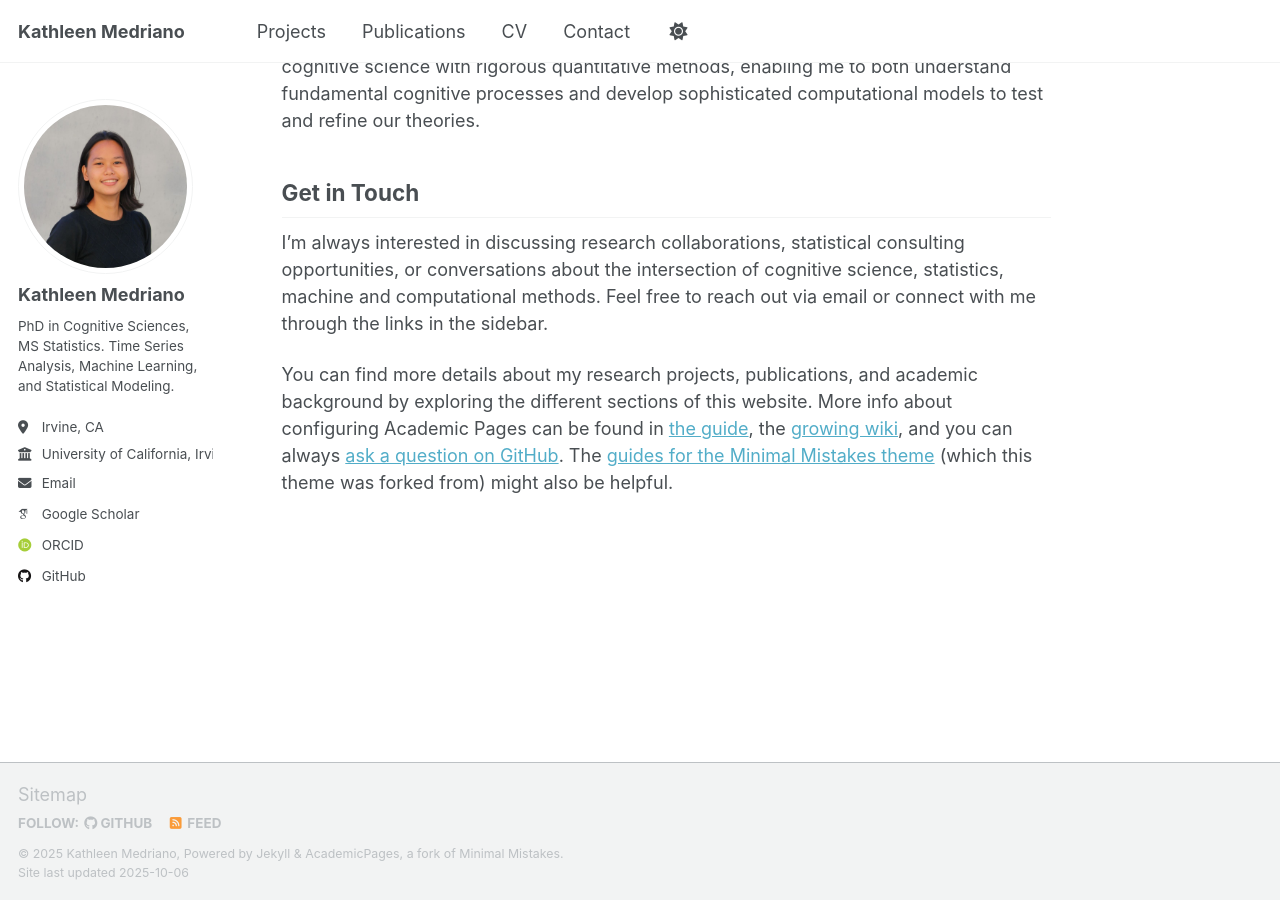
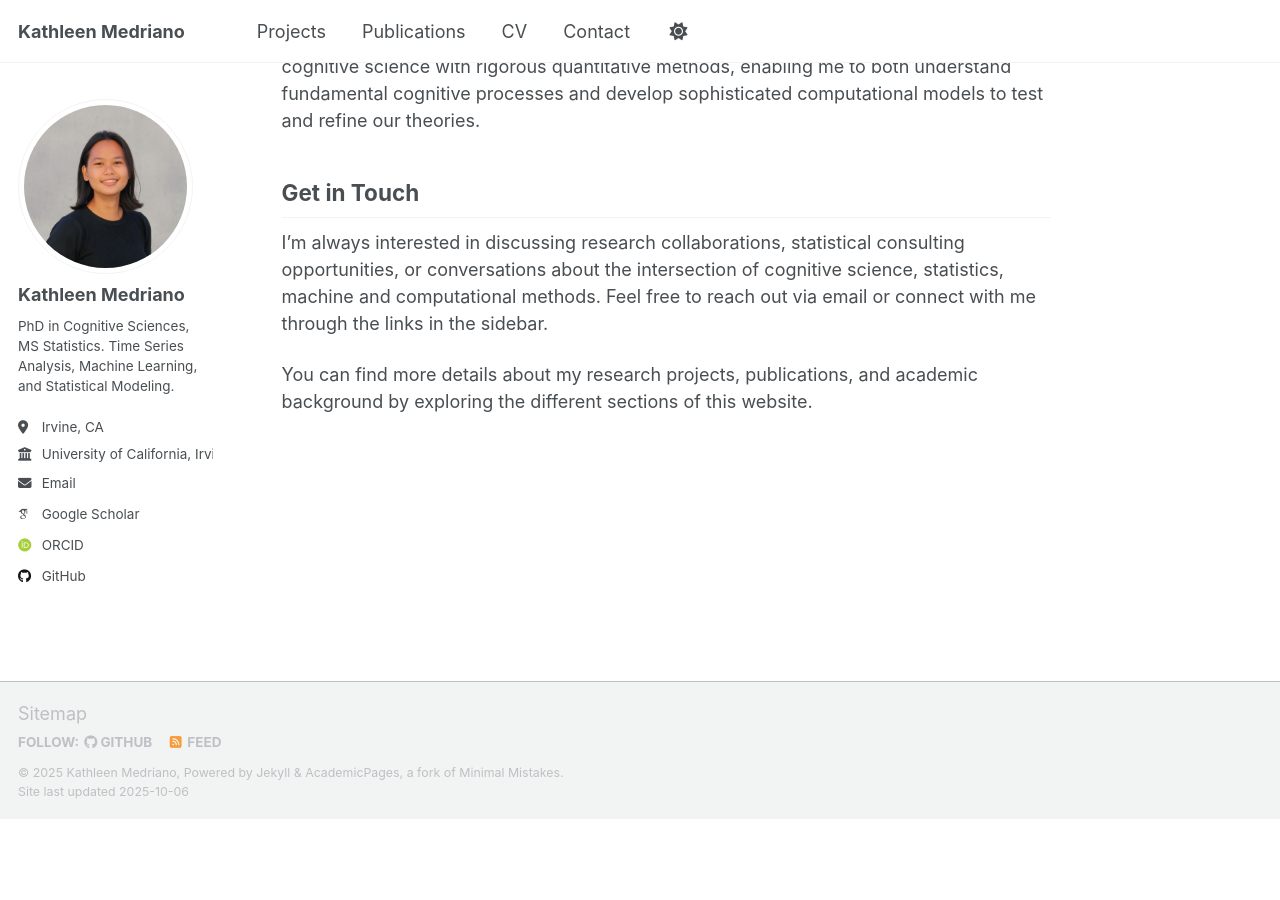
Before and after one commit to Kathleen-Medriano/Kathleen-Medriano.github.io, a Jekyll site: the page built from _pages/about.md, in a window 1280 px wide and 900 px high, scrolled down 1318 px. Built offline with Jekyll 4.4.1, drawn with Linux system fonts in a browser that asks for light colours; some web fonts are replaced; a script that is not in the unit is left out; after the commit the page ends 2137 px from its top, so only the background shows below that.

Commit message:
about.md edits

```diff
--- a/_pages/about.md
+++ b/_pages/about.md
@@ -38,4 +38,5 @@
 I'm always interested in discussing research collaborations, statistical consulting opportunities, or conversations about the intersection of cognitive science, statistics, machine and computational methods. Feel free to reach out via email or connect with me through the links in the sidebar.
 
 You can find more details about my research projects, publications, and academic background by exploring the different sections of this website.
-More info about configuring Academic Pages can be found in [the guide](https://academicpages.github.io/markdown/), the [growing wiki](https://github.com/academicpages/academicpages.github.io/wiki), and you can always [ask a question on GitHub](https://github.com/academicpages/academicpages.github.io/discussions). The [guides for the Minimal Mistakes theme](https://mmistakes.github.io/minimal-mistakes/docs/configuration/) (which this theme was forked from) might also be helpful.
+
+<!-- More info about configuring Academic Pages can be found in [the guide](https://academicpages.github.io/markdown/), the [growing wiki](https://github.com/academicpages/academicpages.github.io/wiki), and you can always [ask a question on GitHub](https://github.com/academicpages/academicpages.github.io/discussions). The [guides for the Minimal Mistakes theme](https://mmistakes.github.io/minimal-mistakes/docs/configuration/) (which this theme was forked from) might also be helpful. -->
```
